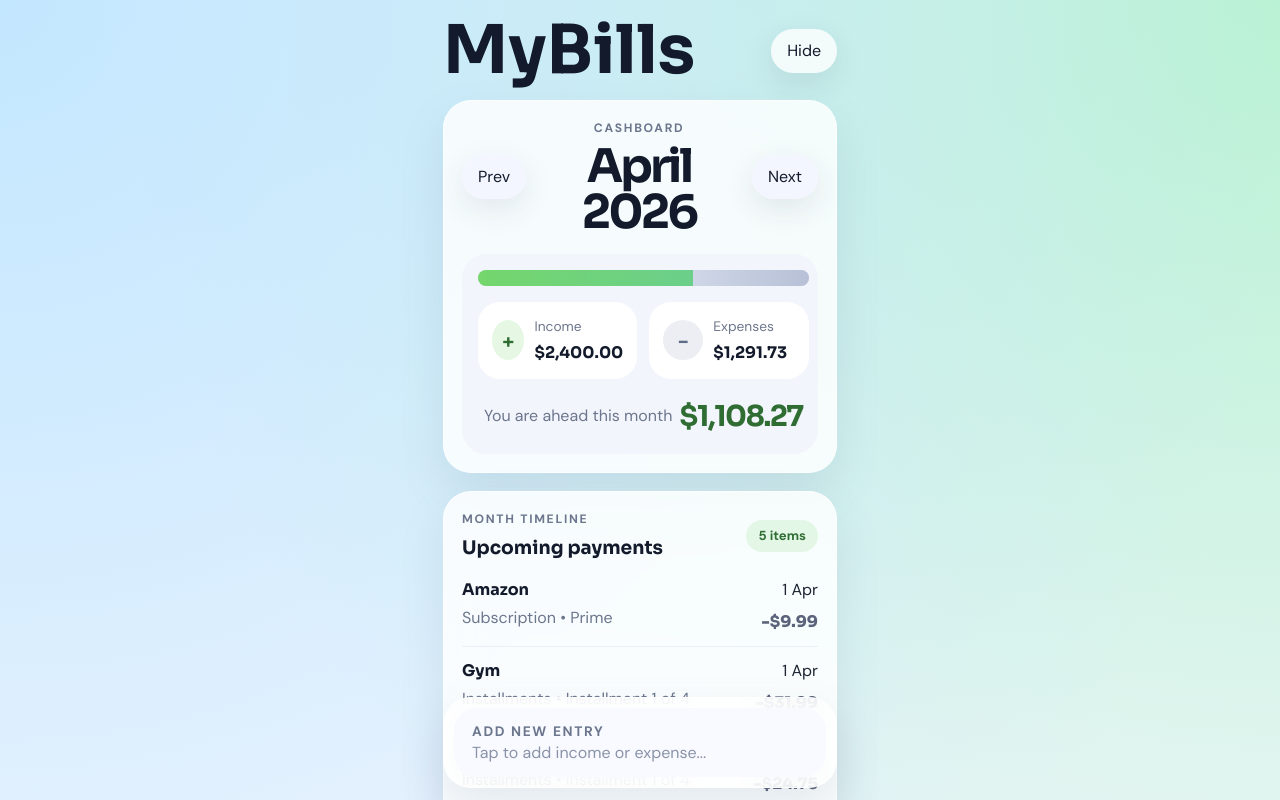
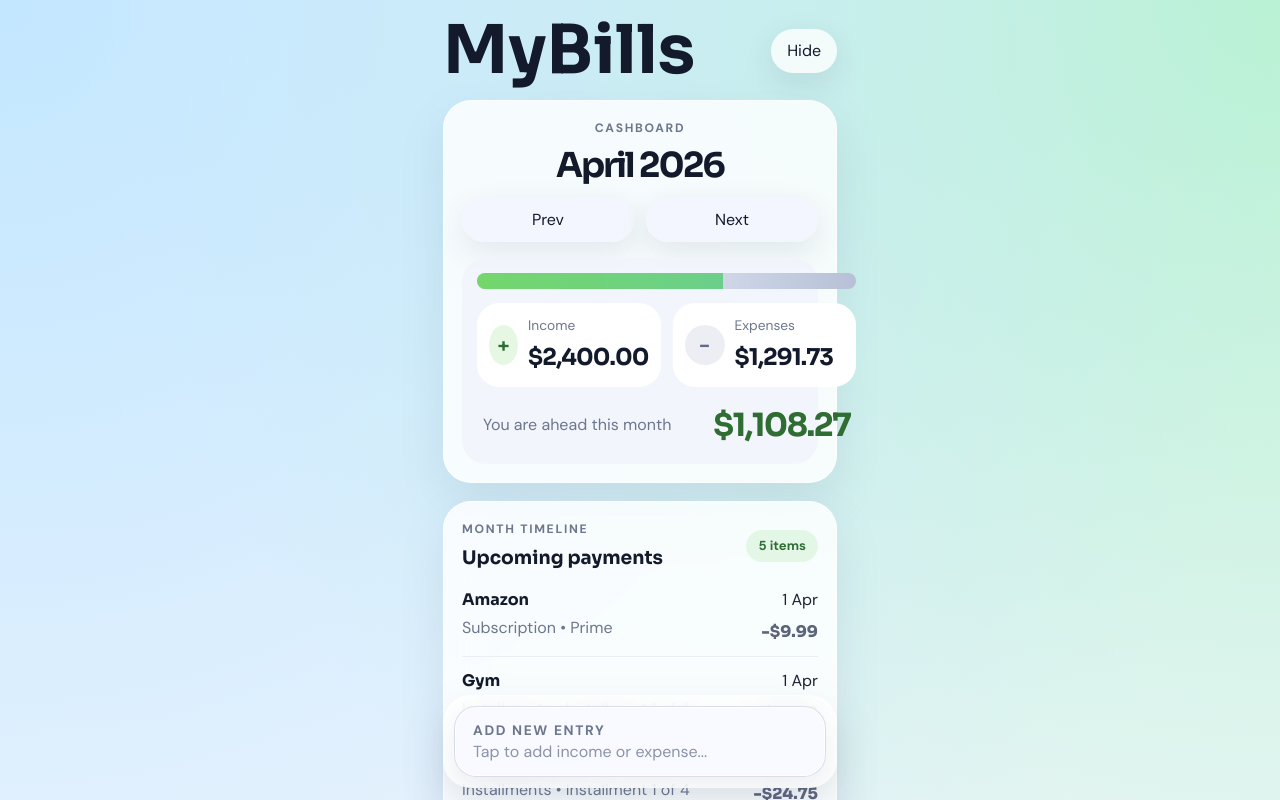
Before and after one commit to pheduarte/mybills-react, a React (Vite) app: page / in a window 1280 px wide. Shown: the top 800 px of the page. Built offline with nearby package versions, Linux system fonts and the light colour scheme.

Commit message:
Refactor hero card layout to separate month display and navigation

```diff
--- a/src/App.css
+++ b/src/App.css
@@ -18,6 +18,7 @@
 /* This is the small app header at the top of the phone layout. */
 .topbar,
 .hero-card__header,
+.hero-card__nav,
 .panel__title,
 .section-heading,
 .transaction-row,
@@ -30,7 +31,7 @@
 }
 
 .topbar,
-.hero-card__header,
+.hero-card__nav,
 .panel__title,
 .section-heading,
 .transaction-row,
@@ -126,25 +127,40 @@
   padding: 18px;
   display: flex;
   flex-direction: column;
-  gap: 18px;
+  gap: 16px;
+}
+
+.hero-card__header {
+  display: block;
 }
 
 .hero-card__month {
   text-align: center;
+  display: grid;
+  gap: 6px;
 }
 
 .hero-card__month h2 {
-  font-size: clamp(1.8rem, 5.9vw, 2.9rem);
-  line-height: 1;
+  font-size: clamp(1.55rem, 4.6vw, 2.15rem);
+  line-height: 0.96;
   letter-spacing: -0.06em;
+  white-space: nowrap;
+}
+
+.hero-card__nav {
+  gap: 12px;
+}
+
+.hero-card__nav > button {
+  flex: 1;
 }
 
 .progress-card {
   border-radius: 24px;
   background: rgba(243, 245, 252, 0.95);
-  padding: 16px;
+  padding: 15px;
   display: grid;
-  gap: 16px;
+  gap: 14px;
 }
 
 .progress-bar {
@@ -174,7 +190,7 @@
   display: flex;
   gap: 10px;
   align-items: center;
-  padding: 14px;
+  padding: 12px;
   border-radius: 22px;
   background: white;
 }
@@ -206,8 +222,14 @@
   color: var(--muted);
 }
 
+.summary-stat strong {
+  font-size: clamp(1.1rem, 4vw, 1.45rem);
+  letter-spacing: -0.04em;
+}
+
 .balance-row {
   padding: 0 6px;
+  gap: 12px;
 }
 
 .balance-row p {
@@ -216,8 +238,9 @@
 }
 
 .balance-row strong {
-  font-size: 1.8rem;
+  font-size: clamp(1.5rem, 6vw, 2rem);
   letter-spacing: -0.05em;
+  flex-shrink: 0;
 }
 
 .balance-row.positive strong {
@@ -251,11 +274,14 @@
   display: grid;
   gap: 2px;
   padding: 14px 18px;
-  border: 0;
+  border: 1.5px solid rgba(137, 148, 176, 0.28);
   border-radius: 22px;
   text-align: left;
   background: rgba(248, 250, 255, 0.96);
   color: var(--text-strong);
+  box-shadow:
+    inset 0 0 0 1px rgba(255, 255, 255, 0.72),
+    0 12px 28px rgba(57, 68, 92, 0.08);
 }
 
 .composer-trigger__label {
@@ -418,8 +444,10 @@
     flex-direction: column;
   }
 
-  .hero-card__header {
+  .balance-row {
     gap: 10px;
+    align-items: stretch;
+    flex-direction: column;
   }
 
   .icon-button {
@@ -431,4 +459,30 @@
     align-items: flex-start;
     flex-direction: column;
   }
+
+  .balance-row strong {
+    text-align: left;
+  }
 }
+
+@media (max-width: 430px) {
+  .icon-button--soft {
+    min-height: 48px;
+    padding: 0 14px;
+  }
+
+  .summary-grid {
+    gap: 10px;
+  }
+
+  .balance-row {
+    align-items: flex-end;
+  }
+}
+
+@media (max-width: 360px) {
+  .hero-card__month h2 {
+    font-size: clamp(1.45rem, 9vw, 1.9rem);
+    white-space: normal;
+  }
+}
--- a/src/App.jsx
+++ b/src/App.jsx
@@ -593,6 +593,13 @@ function App() {
       {/* This hero card summarizes the selected month at a glance. */}
       <section className="hero-card">
         <div className="hero-card__header">
+          <div className="hero-card__month">
+            <p className="eyebrow">Cashboard</p>
+            <h2>{formatMonthLabel(selectedMonth)}</h2>
+          </div>
+        </div>
+
+        <div className="hero-card__nav">
           <button
             className="icon-button icon-button--soft"
             type="button"
@@ -600,11 +607,6 @@ function App() {
           >
             Prev
           </button>
-
-          <div className="hero-card__month">
-            <p className="eyebrow">Cashboard</p>
-            <h2>{formatMonthLabel(selectedMonth)}</h2>
-          </div>
 
           <button
             className="icon-button icon-button--soft"
```
